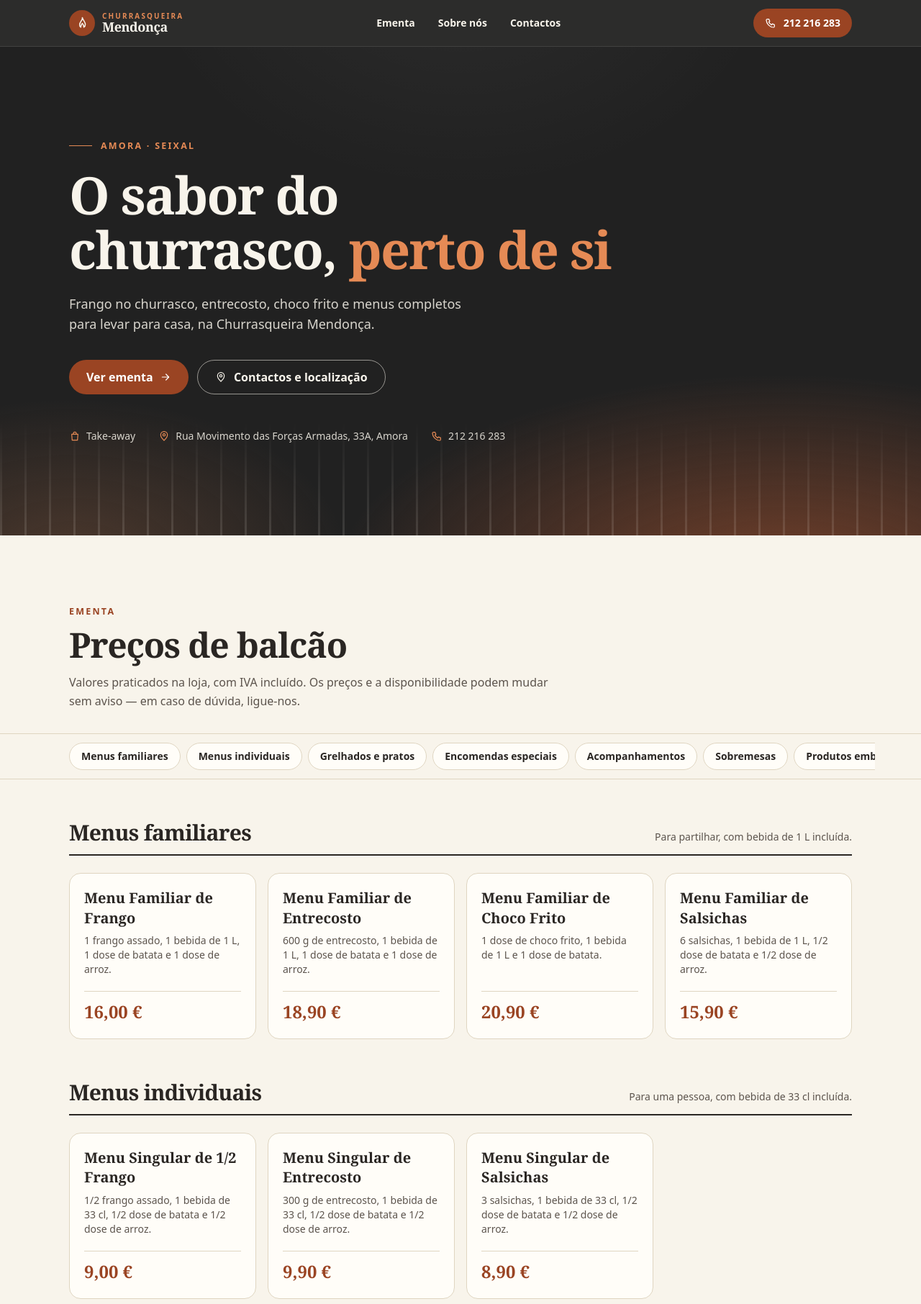
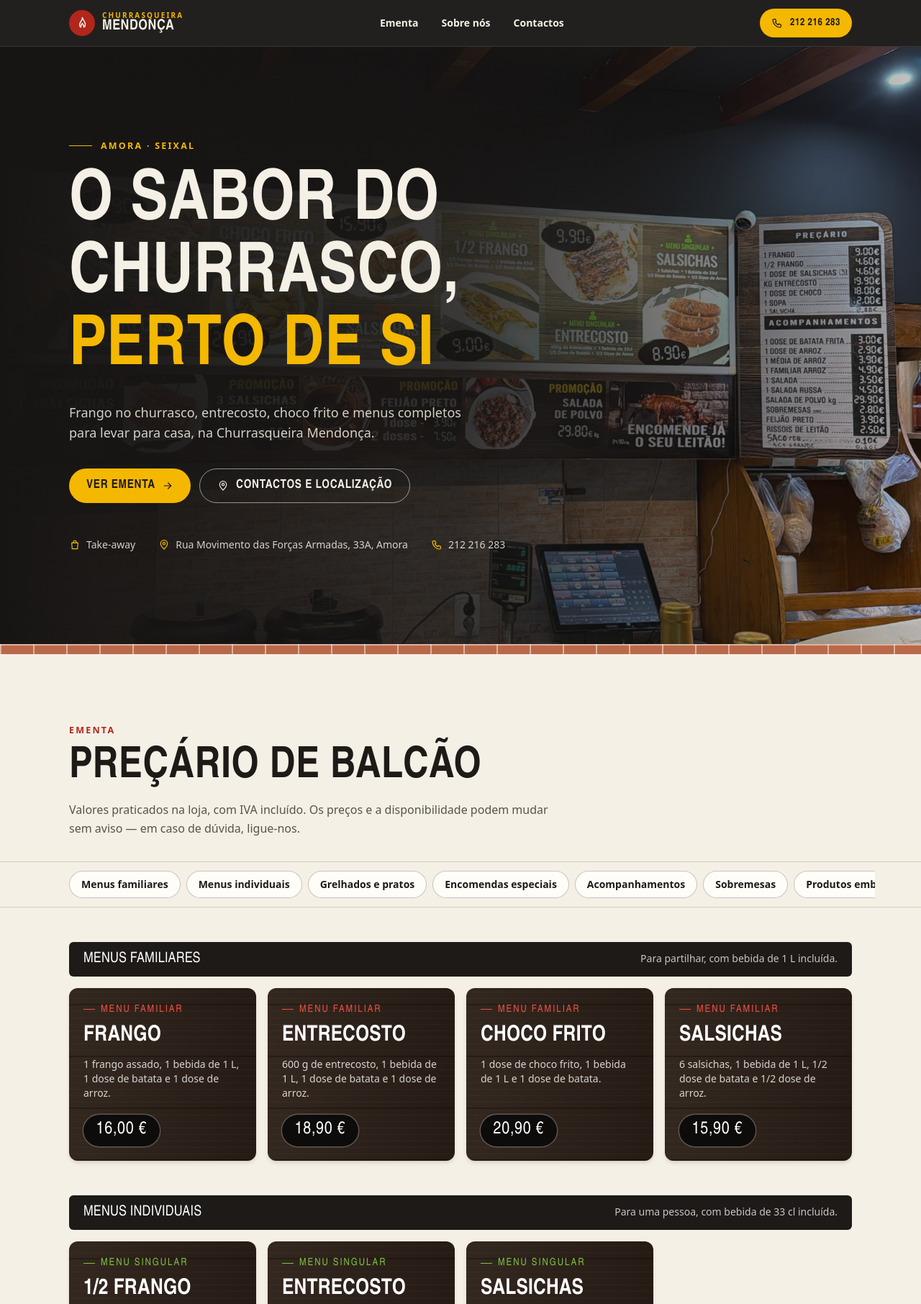
Before and after one commit to dinisMr/churrasqueira-mendonca, an Astro site: page / in a window 1280 px wide. Shown: the top 1812 px of the page at 72% size. Built offline with nearby package versions, Linux system fonts and the light colour scheme; Astro itself is replaced by a stand-in of ours.

Commit message:
Redesenhar com a identidade visual da loja
Cores e formas tiradas do balcão: madeira escura, faixa de tijolo,
etiquetas pretas de preço, barras de título do preçário, vermelho para
menus familiares, verde para menus singulares e amarelo nos destaques.
Títulos em Oswald e fotografia do balcão como capa.

Co-Authored-By: Claude Fable 5.2 <noreply@anthropic.com>
Claude-Session: https://claude.ai/code/session_01LRANwh8Dv7DQqrepZ5LKin

```diff
--- a/package.json
+++ b/package.json
@@ -13,7 +13,7 @@
     "check": "astro check"
   },
   "dependencies": {
-    "@fontsource-variable/fraunces": "^5.3.0",
+    "@fontsource-variable/oswald": "^5.3.0",
     "@tailwindcss/vite": "^4.3.5",
     "astro": "^7.4.12",
     "tailwindcss": "^4.3.5"
--- a/src/components/Cabecalho.astro
+++ b/src/components/Cabecalho.astro
@@ -12,11 +12,11 @@ const ligacoes = [
 <header class="sticky top-0 z-50 border-b border-white/10 bg-carvao/95 text-creme backdrop-blur">
   <div class="contentor flex h-16 items-center justify-between gap-4">
     <a href="#topo" class="flex items-center gap-2.5" aria-label={`${info.nome} — início`}>
-      <span class="grid h-9 w-9 place-items-center rounded-full bg-cobre-forte text-creme">
+      <span class="grid h-9 w-9 place-items-center rounded-full bg-vermelho text-creme">
         <Icone nome="chama" class="h-5 w-5" />
       </span>
-      <span class="font-display text-lg leading-none font-semibold tracking-tight">
-        <span class="block text-[0.62rem] font-sans font-bold tracking-[0.22em] text-brasa uppercase">
+      <span class="font-display text-xl leading-none font-semibold tracking-wide uppercase">
+        <span class="block text-[0.62rem] font-sans font-bold tracking-[0.22em] text-amarelo uppercase">
           Churrasqueira
         </span>
         Mendonça
@@ -28,7 +28,7 @@ const ligacoes = [
         {
           ligacoes.map((l) => (
             <li>
-              <a href={l.href} class="py-2 transition-colors hover:text-brasa">
+              <a href={l.href} class="py-2 transition-colors hover:text-amarelo">
                 {l.texto}
               </a>
             </li>
@@ -37,7 +37,7 @@ const ligacoes = [
       </ul>
     </nav>
 
-    <a href={telHref} class="botao botao-cobre min-h-10! px-4! py-2! text-sm">
+    <a href={telHref} class="botao botao-principal min-h-10! px-4! py-2! text-sm">
       <Icone nome="telefone" class="h-4 w-4" />
       <span class="hidden sm:inline">{info.telefone_display}</span>
       <span class="sm:hidden">Ligar</span>
--- a/src/components/Ementa.astro
+++ b/src/components/Ementa.astro
@@ -17,12 +17,18 @@ function preco(p: Produto) {
   const valor = precoPublicavel(p);
   return valor === null ? null : { texto: formatarPreco(valor), sufixo: sufixoUnidade(p) };
 }
+
+/** "Menu Familiar de Frango" → rótulo "Menu Familiar" + título "Frango", como no painel da loja. */
+function partesMenu(nome: string) {
+  const m = nome.match(/^(Menu\s+\S+)\s+de\s+(.+)$/i);
+  return m ? { rotulo: m[1] as string, titulo: m[2] as string } : { rotulo: '', titulo: nome };
+}
 ---
 
 <section id="ementa" class="py-16 md:py-24">
   <div class="contentor">
-    <p class="sobretitulo text-cobre-forte">Ementa</p>
-    <h2 class="mt-3 text-4xl font-semibold tracking-tight md:text-5xl">Preços de balcão</h2>
+    <p class="sobretitulo text-vermelho">Ementa</p>
+    <h2 class="mt-3 text-4xl font-semibold md:text-6xl">Preçário de balcão</h2>
     <p class="mt-4 max-w-2xl text-tinta-suave">
       Valores praticados na loja, com IVA incluído. Os preços e a disponibilidade podem mudar sem
       aviso — em caso de dúvida, ligue-nos.
@@ -40,7 +46,7 @@ function preco(p: Produto) {
           <li class="shrink-0">
             <a
               href={`#${c.id}`}
-              class="block rounded-full border border-linha bg-papel px-4 py-2 text-sm font-semibold whitespace-nowrap transition-colors hover:border-cobre-forte hover:text-cobre-forte"
+              class="block rounded-full border border-tinta/25 bg-papel px-4 py-2 text-sm font-semibold whitespace-nowrap transition-colors hover:border-tinta hover:bg-tinta hover:text-white"
             >
               {c.nome}
             </a>
@@ -52,33 +58,49 @@ function preco(p: Produto) {
 
   <div class="contentor">
     {
-      ementa.map((c) => (
-        <section id={c.id} aria-labelledby={`${c.id}-titulo`} class="pt-14">
-          <div class="flex flex-wrap items-baseline justify-between gap-x-6 gap-y-1 border-b-2 border-tinta pb-3">
-            <h3 id={`${c.id}-titulo`} class="text-2xl font-semibold tracking-tight md:text-3xl">
+      ementa.map((c) => {
+        const singular = /individua/i.test(c.nome);
+        return (
+          <section id={c.id} aria-labelledby={`${c.id}-titulo`} class="pt-12">
+            <div class="barra-titulo flex flex-wrap items-baseline justify-between gap-x-6 gap-y-1 rounded-md px-4 py-2.5 md:px-5">
+              <h3 id={`${c.id}-titulo`} class="text-lg font-medium md:text-xl">
                 {c.nome}
               </h3>
-            {c.nota && <p class="text-sm text-tinta-suave">{c.nota}</p>}
+              {c.nota && <p class="text-sm tracking-normal text-white/75">{c.nota}</p>}
             </div>
 
             {c.formato === 'cartoes' ? (
-            <ul class="mt-6 grid gap-4 sm:grid-cols-2 lg:grid-cols-4">
+              <ul class="mt-4 grid gap-4 sm:grid-cols-2 lg:grid-cols-4">
                 {c.produtos.map((p) => {
                   const v = preco(p);
+                  const { rotulo, titulo } = partesMenu(p.nome);
                   return (
-                  <li class="flex flex-col rounded-2xl border border-linha bg-papel p-5">
-                    <h4 class="font-display text-xl leading-snug font-semibold">{p.nome}</h4>
+                    <li class="madeira flex flex-col rounded-xl p-5 text-white shadow-md">
+                      <h4 class="leading-none">
+                        {rotulo && (
+                          <span
+                            class:list={[
+                              'mb-2 flex items-center gap-2 text-sm font-medium tracking-[0.14em]',
+                              singular ? 'text-verde' : 'text-vermelho-vivo',
+                            ]}
+                          >
+                            <span class="h-px w-4 bg-current" aria-hidden="true" />
+                            {rotulo}
+                          </span>
+                        )}
+                        <span class="block text-3xl font-semibold">{titulo}</span>
+                      </h4>
                       {p.descricao && (
-                      <p class="mt-2 flex-1 text-sm text-tinta-suave">{p.descricao}</p>
+                        <p class="mt-3 flex-1 text-sm text-white/80">{p.descricao}</p>
                       )}
-                    <p class="mt-5 border-t border-linha pt-3">
+                      <p class="mt-5">
                         {v ? (
-                        <span class="font-display text-2xl font-semibold text-cobre-forte">
+                          <span class="etiqueta-preco etiqueta-oval text-2xl">
                             {v.texto}
-                          {v.sufixo && <span class="text-base font-medium">{v.sufixo}</span>}
+                            {v.sufixo && <span class="text-base">{v.sufixo}</span>}
                           </span>
                         ) : (
-                        <span class="text-sm font-semibold text-tinta-suave">{SOB_CONSULTA}</span>
+                          <span class="text-sm font-semibold text-white/75">{SOB_CONSULTA}</span>
                         )}
                       </p>
                     </li>
@@ -86,18 +108,18 @@ function preco(p: Produto) {
                 })}
               </ul>
             ) : (
-            <ul class="mt-2 grid gap-x-14 md:grid-cols-2">
+              <ul class="grid gap-x-14 md:grid-cols-2">
                 {c.produtos.map((p) => {
                   const v = preco(p);
                   return (
-                  <li class="border-b border-linha py-4">
+                    <li class="border-b border-linha py-3.5">
                       <div class="flex items-baseline gap-3">
-                      <h4 class="text-[1.05rem] font-semibold">{p.nome}</h4>
+                        <h4 class="text-lg font-medium">{p.nome}</h4>
                         <span class="pontilhado" aria-hidden="true" />
                         {v ? (
-                        <span class="font-display text-lg font-semibold whitespace-nowrap text-cobre-forte">
+                          <span class="etiqueta-preco text-lg">
                             {v.texto}
-                          {v.sufixo && <span class="text-sm font-medium">{v.sufixo}</span>}
+                            {v.sufixo && <span class="text-sm">{v.sufixo}</span>}
                           </span>
                         ) : (
                           <span class="text-sm font-semibold whitespace-nowrap text-tinta-suave">
@@ -112,10 +134,11 @@ function preco(p: Produto) {
               </ul>
             )}
           </section>
-      ))
+        );
+      })
     }
 
-    <div class="mt-12 flex flex-col gap-5 rounded-2xl bg-creme-escuro p-6 md:flex-row md:items-center md:justify-between md:p-8">
+    <div class="mt-12 flex flex-col gap-5 rounded-xl bg-creme-escuro p-6 md:flex-row md:items-center md:justify-between md:p-8">
       <div class="max-w-2xl text-sm text-tinta-suave">
         <p>
           <strong class="text-tinta">“{SOB_CONSULTA}”</strong> indica artigos cujo valor confirmamos
@@ -136,9 +159,9 @@ function preco(p: Produto) {
           )
         }
       </div>
-      <a href={telHref} class="botao botao-cobre shrink-0">
+      <a href={telHref} class="botao botao-contorno shrink-0">
         <Icone nome="telefone" class="h-4 w-4" />
-        Ligar {info.telefone_display}
+        {info.telefone_display}
       </a>
     </div>
   </div>
--- a/src/components/Galeria.astro
+++ b/src/components/Galeria.astro
@@ -7,8 +7,8 @@ import { galeria } from '../lib/fotos';
   galeria.length > 0 && (
     <section id="galeria" class="bg-creme-escuro py-16 md:py-24">
       <div class="contentor">
-        <p class="sobretitulo text-cobre-forte">Galeria</p>
-        <h2 class="mt-3 text-4xl font-semibold tracking-tight md:text-5xl">Da nossa brasa</h2>
+        <p class="sobretitulo text-vermelho">Galeria</p>
+        <h2 class="mt-3 text-4xl font-semibold md:text-6xl">Da nossa amarelo</h2>
         <ul class="mt-10 grid grid-cols-2 gap-3 md:grid-cols-3 md:gap-4">
           {galeria.map((f) => (
             <li class="overflow-hidden rounded-2xl bg-linha">
--- a/src/components/Hero.astro
+++ b/src/components/Hero.astro
@@ -17,43 +17,32 @@ import { capa } from '../lib/fotos';
           sizes="100vw"
           loading="eager"
           fetchpriority="high"
-          class="absolute inset-0 -z-20 h-full w-full object-cover"
+          class="absolute inset-0 -z-20 h-full w-full object-cover object-[70%_center]"
         />
         <div
           aria-hidden="true"
-          class="absolute inset-0 -z-20 bg-gradient-to-r from-carvao/95 via-carvao/80 to-carvao/45"
+          class="absolute inset-0 -z-20 bg-gradient-to-t from-carvao via-carvao/85 to-carvao/60 md:bg-gradient-to-r md:from-carvao md:via-carvao/85 md:to-carvao/25"
         />
       </>
     )
   }
-  <!-- Brasas: fundo decorativo em CSS. -->
-  <div
-    aria-hidden="true"
-    class="absolute inset-0 -z-10"
-    style="background:
-      radial-gradient(60rem 28rem at 85% 110%, rgb(187 91 50 / 0.55), transparent 65%),
-      radial-gradient(34rem 20rem at 8% 105%, rgb(229 138 85 / 0.22), transparent 70%),
-      radial-gradient(40rem 30rem at 50% -20%, rgb(255 255 255 / 0.05), transparent 70%);"
-  >
-  </div>
-  <!-- Grelha -->
-  <div
-    aria-hidden="true"
-    class="absolute inset-x-0 bottom-0 -z-10 h-40 opacity-[0.13]"
-    style="background-image: repeating-linear-gradient(90deg, #f8f4eb 0 3px, transparent 3px 34px);
-      mask-image: linear-gradient(to top, #000, transparent);
-      -webkit-mask-image: linear-gradient(to top, #000, transparent);"
-  >
-  </div>
+  {
+    !capa && (
+      <div
+        aria-hidden="true"
+        class="madeira absolute inset-0 -z-10"
+      />
+    )
+  }
 
   <div class="contentor py-20 md:py-32">
-    <p class="sobretitulo flex items-center gap-3 text-brasa">
-      <span class="h-px w-8 bg-brasa"></span>
+    <p class="sobretitulo flex items-center gap-3 text-amarelo">
+      <span class="h-px w-8 bg-amarelo"></span>
       {info.morada.localidade} · {info.morada.concelho}
     </p>
 
-    <h1 class="mt-5 max-w-3xl text-[2.6rem] leading-[1.05] font-semibold tracking-tight sm:text-6xl md:text-7xl">
-      O sabor do churrasco, <span class="text-brasa">perto de si</span>
+    <h1 class="mt-5 max-w-3xl text-5xl leading-[1.05] font-bold sm:text-7xl md:text-8xl">
+      O sabor do churrasco, <span class="text-amarelo">perto de si</span>
     </h1>
 
     <p class="mt-6 max-w-xl text-lg text-creme/85">
@@ -62,7 +51,7 @@ import { capa } from '../lib/fotos';
     </p>
 
     <div class="mt-9 flex flex-col gap-3 sm:flex-row">
-      <a href="#ementa" class="botao botao-cobre">
+      <a href="#ementa" class="botao botao-principal">
         Ver ementa
         <Icone nome="seta" class="h-4 w-4" />
       </a>
@@ -74,17 +63,18 @@ import { capa } from '../lib/fotos';
 
     <ul class="mt-12 flex flex-col gap-x-8 gap-y-3 text-sm text-creme/85 sm:flex-row sm:flex-wrap">
       <li class="flex items-center gap-2">
-        <Icone nome="saco" class="h-4 w-4 text-brasa" />
+        <Icone nome="saco" class="h-4 w-4 text-amarelo" />
         Take-away
       </li>
       <li class="flex items-center gap-2">
-        <Icone nome="mapa" class="h-4 w-4 text-brasa" />
+        <Icone nome="mapa" class="h-4 w-4 text-amarelo" />
         {moradaLinha1}, {info.morada.localidade}
       </li>
       <li class="flex items-center gap-2">
-        <Icone nome="telefone" class="h-4 w-4 text-brasa" />
+        <Icone nome="telefone" class="h-4 w-4 text-amarelo" />
         {info.telefone_display}
       </li>
     </ul>
   </div>
 </section>
+<div class="tijolo" aria-hidden="true"></div>
--- a/src/styles/global.css
+++ b/src/styles/global.css
@@ -1,23 +1,27 @@
 @import 'tailwindcss';
-@import '@fontsource-variable/fraunces/wght.css';
+@import '@fontsource-variable/oswald/wght.css';
 
+/* Cores tiradas da loja: parede preta, madeira escura, painel de madeira
+   clara do preçário, vermelho "Menu Familiar", verde "Menu Singular" e
+   amarelo das promoções. */
 @theme {
-  --color-carvao: #212121;
-  --color-carvao-suave: #2c2a28;
-  --color-creme: #f8f4eb;
-  --color-creme-escuro: #efe8d8;
+  --color-carvao: #171514;
+  --color-carvao-suave: #24201d;
+  --color-madeira: #2b1f17;
+  --color-madeira-clara: #4b3526;
+  --color-creme: #f5f0e6;
+  --color-creme-escuro: #e9e1d1;
   --color-papel: #fffdf8;
-  /* Cobre da marca: decoração e texto grande sobre carvão. */
-  --color-cobre: #bb5b32;
-  /* Cobre escurecido: texto e botões com contraste AA sobre creme/branco. */
-  --color-cobre-forte: #9a4423;
-  --color-brasa: #e58a55;
-  --color-verde: #3f6147;
-  --color-tinta: #2a2623;
-  --color-tinta-suave: #5c544d;
-  --color-linha: #dfd5c1;
+  --color-vermelho: #b3261b;
+  --color-vermelho-vivo: #f0503f;
+  --color-verde: #7cc242;
+  --color-amarelo: #f5b800;
+  --color-tijolo: #b9694a;
+  --color-tinta: #1d1a18;
+  --color-tinta-suave: #5a524b;
+  --color-linha: #d6cbb8;
 
-  --font-display: 'Fraunces Variable', Georgia, 'Times New Roman', serif;
+  --font-display: 'Oswald Variable', 'Arial Narrow', Impact, sans-serif;
   --font-sans: system-ui, -apple-system, 'Segoe UI', Roboto, 'Helvetica Neue', Arial, sans-serif;
 }
 
@@ -38,13 +42,16 @@
 
   h1,
   h2,
-  h3 {
+  h3,
+  h4 {
     font-family: var(--font-display);
+    text-transform: uppercase;
+    letter-spacing: 0.01em;
     text-wrap: balance;
   }
 
   :focus-visible {
-    outline: 3px solid var(--color-brasa);
+    outline: 3px solid var(--color-amarelo);
     outline-offset: 3px;
     border-radius: 4px;
   }
@@ -90,7 +97,11 @@
     min-height: 3rem;
     padding: 0.75rem 1.5rem;
     border-radius: 999px;
-    font-weight: 700;
+    font-family: var(--font-display);
+    font-size: 1.05rem;
+    font-weight: 600;
+    letter-spacing: 0.04em;
+    text-transform: uppercase;
     line-height: 1.2;
     transition:
       background-color 0.15s ease,
@@ -101,12 +112,12 @@
   .botao:active {
     transform: translateY(1px);
   }
-  .botao-cobre {
-    background-color: var(--color-cobre-forte);
-    color: #fff;
+  .botao-principal {
+    background-color: var(--color-amarelo);
+    color: var(--color-tinta);
   }
-  .botao-cobre:hover {
-    background-color: #833a1d;
+  .botao-principal:hover {
+    background-color: #ffd04a;
   }
   .botao-claro {
     border: 1.5px solid rgb(248 244 235 / 0.55);
@@ -133,6 +144,56 @@
     transform: translateY(-0.35em);
   }
 
+  /* Tábuas de madeira escura, como o painel dos menus. */
+  .madeira {
+    background-color: var(--color-madeira);
+    background-image:
+      repeating-linear-gradient(0deg, rgb(0 0 0 / 0.32) 0 2px, transparent 2px 72px),
+      repeating-linear-gradient(0deg, rgb(255 255 255 / 0.028) 0 1px, transparent 1px 9px),
+      linear-gradient(90deg, rgb(255 255 255 / 0.04), rgb(0 0 0 / 0.12));
+  }
+
+  /* Faixa de tijolo, como a parede do balcão. */
+  .tijolo {
+    height: 14px;
+    background-color: var(--color-tijolo);
+    background-image:
+      linear-gradient(rgb(245 240 230 / 0.55) 0 2px, transparent 2px),
+      repeating-linear-gradient(90deg, rgb(245 240 230 / 0.55) 0 2px, transparent 2px 46px);
+    background-size:
+      100% 14px,
+      46px 14px;
+  }
+
+  /* Etiqueta de preço preta, como as do painel da loja. */
+  .etiqueta-preco {
+    display: inline-flex;
+    align-items: baseline;
+    gap: 0.1em;
+    padding: 0.2rem 0.7rem 0.25rem;
+    border-radius: 0.4rem;
+    background-color: var(--color-tinta);
+    color: #fff;
+    font-family: var(--font-display);
+    font-weight: 500;
+    font-variant-numeric: tabular-nums;
+    letter-spacing: 0.03em;
+    white-space: nowrap;
+  }
+  .etiqueta-oval {
+    padding: 0.35rem 1.1rem 0.45rem;
+    border-radius: 999px;
+    background-color: #0d0c0b;
+    box-shadow: 0 0 0 1.5px rgb(255 255 255 / 0.22);
+  }
+
+  /* Barra preta de título, como "PREÇÁRIO" e "ACOMPANHAMENTOS". */
+  .barra-titulo {
+    background-color: var(--color-tinta);
+    color: #fff;
+    letter-spacing: 0.2em;
+  }
+
   .sem-barra {
     scrollbar-width: none;
   }
```
Also changed, not shown: src/components/Contactos.astro (+11 -11 lines), src/components/Rodape.astro (+7 -7 lines), src/components/Sobre.astro (+5 -5 lines), src/assets/fotos/capa.jpeg (added), 1 other file. Lines whose indentation alone changed are shown as unchanged.
